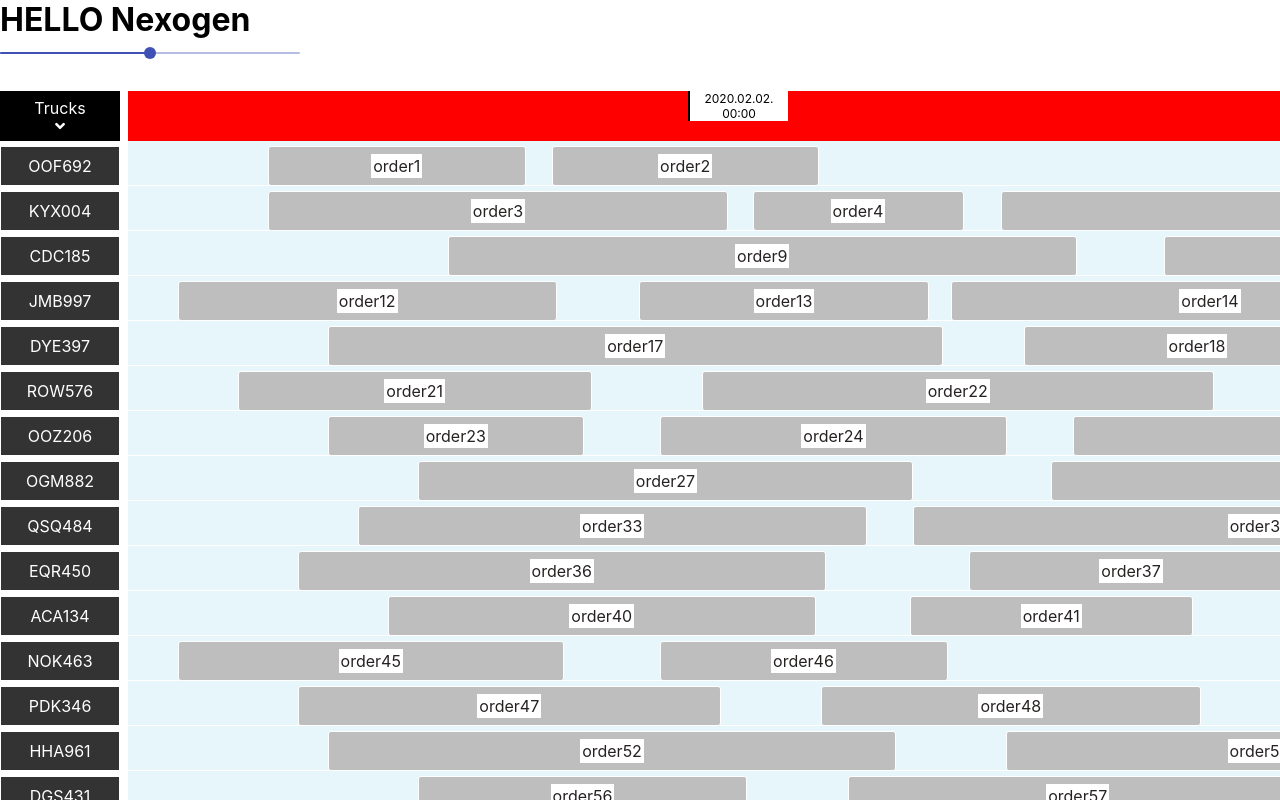
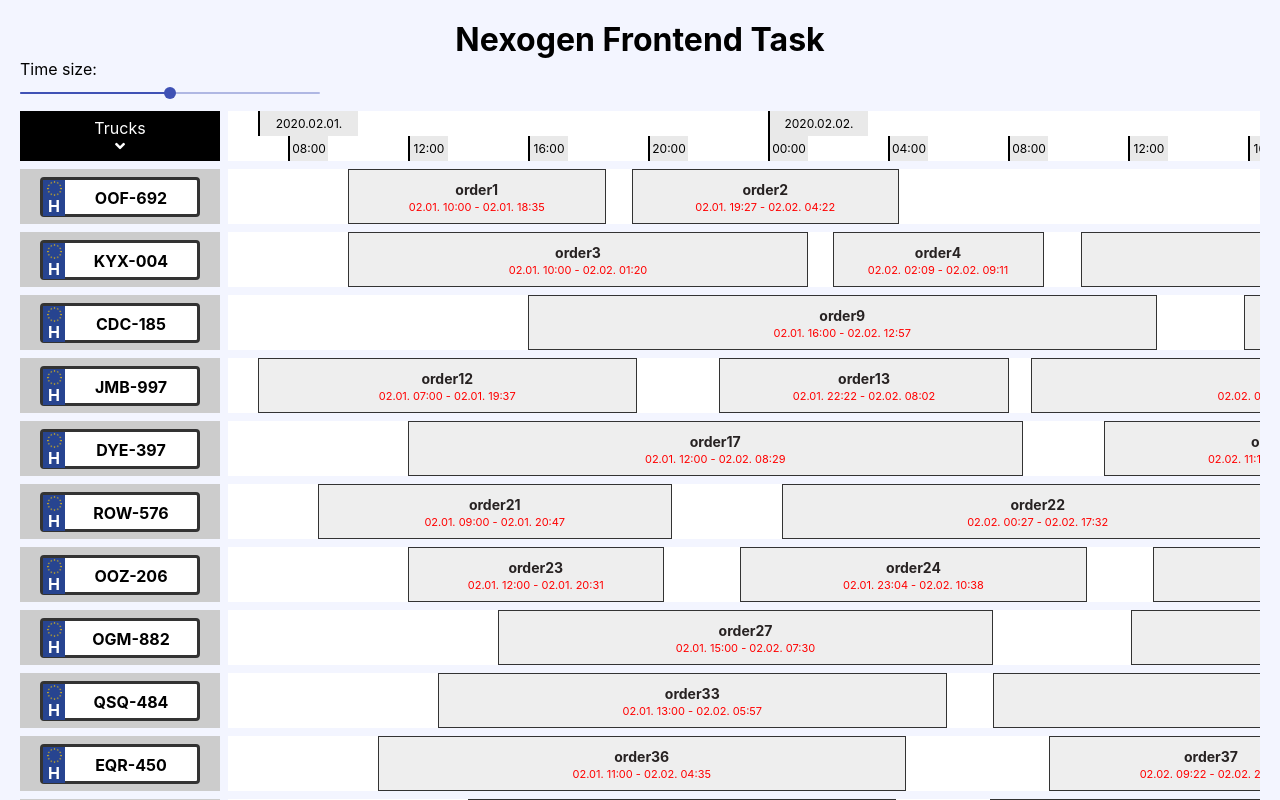
Before and after one commit to Freeride91/nexogen_trucks_task, a React (Create React App) app: page / in a window 1280 px wide. Shown: the top 800 px of the page. Built offline with nearby package versions, Linux system fonts and the light colour scheme.

Commit message:
timeline with hour labels

```diff
--- a/src/App.tsx
+++ b/src/App.tsx
@@ -1,18 +1,19 @@
 import React, { useState, useEffect } from "react";
 import TrucksDataSource from "./assets/trucktimeline.json";
-import OrderLineComponent from "./components/OrderLineComponent";
+import OrderLine from "./components/OrderLine";
 import styled from "styled-components";
 import Slider from "@material-ui/core/Slider";
-import { isBefore, isAfter } from "date-fns";
 import TimelineHeader from "./components/TimelineHeader";
 import { defaults } from "./assets/defaults";
+import LicensePlate from "./components/LicensePlate";
+import { getEarliestOrderStartDate, getLatestOrderEndDate } from "./utils/dateUtils";
 
 type TruckType = {
    name: string;
    assignedOrderId: Array<string>;
 };
 
-type OrderType = {
+export type OrderType = {
    id: string;
    from: string;
    to: string;
@@ -22,45 +23,26 @@ type TruckWithOrders = TruckType & {
    assignedOrders: Array<OrderType>;
 };
 
-function getEarliestOrderStartDate(orders: Array<OrderType>): Date {
-   let startDates = orders.map((order) => new Date(order.from));
-   let orderedStartDates = startDates.sort((a, b) => {
-      if (isBefore(a, b)) return -1;
-      if (isAfter(a, b)) return 1;
-      else return 0;
-   });
-   return orderedStartDates[0];
-}
-function getLatestOrderEndDate(orders: Array<OrderType>): Date {
-   let endDates = orders.map((order) => new Date(order.to));
-   let orderedEndDates = endDates.sort((a, b) => {
-      if (isBefore(a, b)) return -1;
-      if (isAfter(a, b)) return 1;
-      else return 0;
-   });
-   return orderedEndDates[endDates.length - 1];
-}
-
 interface SizeState {
    pixelsPerMinutes: number;
-};
+}
 
 const initialState: SizeState = {
    pixelsPerMinutes: defaults.pixelsPerMinutes,
 };
+
 export const SizeContext = React.createContext<SizeState>(initialState);
-
 
 function App() {
    const [trucksWithOrders, setTrucksWithOrders] = useState<TruckWithOrders[]>([]);
 
    const [startDate, setStartDate] = useState<Date>(getEarliestOrderStartDate(TrucksDataSource.orders));
    const [endDate, setEndDate] = useState<Date>(getLatestOrderEndDate(TrucksDataSource.orders));
-   const [minutesRange, setMinutesRange] = useState(0);
+   const [minutesRange, setMinutesRange] = useState<number>(0);
    const [pixelsPerMinutes, setPixelsPerMinutes] = useState<number>(defaults.pixelsPerMinutes);
 
    useEffect(() => {
-      const trucksWithOrders = TrucksDataSource.trucks.map((truck: TruckType) => {
+      const trucksWithOrders: Array<TruckWithOrders> = TrucksDataSource.trucks.map((truck: TruckType) => {
          let assignedOrders: OrderType[] = [];
 
          truck.assignedOrderId.forEach((id) => {
@@ -87,82 +69,93 @@ function App() {
 
    return (
       <SizeContext.Provider value={{ pixelsPerMinutes }}>
-         <h1>HELLO Nexogen</h1>
+         <StyledMainContainer>
+            <h1 className="center">Nexogen Frontend Task</h1>
+
             <ControlsWrapper>
-            <Slider min={0.2} max={0.8} step={0.1} value={pixelsPerMinutes} onChange={handleSliderChange} />
+               Time size: <Slider min={0.2} max={0.8} step={0.1} value={pixelsPerMinutes} onChange={handleSliderChange} />
             </ControlsWrapper>
-         <br />
 
-         <MainContainer>
-            <StyledTruckLabels>
-               <StyledTruckTitle width={defaults.truckNameLabelWidth}>
+            <StyledDataContainer>
+               <StyledTrucksColumn>
+                  <StyledTitle>
                      <span>Trucks</span>
                      <i className="fas fa-angle-down"></i>
-               </StyledTruckTitle>
+                  </StyledTitle>
 
                   {trucksWithOrders.map((truckWithOrder, idx) => {
                      return (
-                     <StyledTruckLabel key={idx} labelWidth={defaults.truckNameLabelWidth}>
-                        {truckWithOrder.name}
-                     </StyledTruckLabel>
+                        <StyledLicensePlateWrapper key={idx}>
+                           <LicensePlate label={truckWithOrder.name} />
+                        </StyledLicensePlateWrapper>
                      );
                   })}
-            </StyledTruckLabels>
+               </StyledTrucksColumn>
 
                <StyledTimelineContainer>
                   <TimelineHeader widthInMinutes={minutesRange} timelineStartDate={startDate} timelineEndDate={endDate} />
                   {trucksWithOrders.map((truckData: TruckWithOrders, idx: number) => (
-                  <OrderLineComponent key={idx} assignedOrders={truckData.assignedOrders} startDate={startDate} endDate={endDate} />
+                     <OrderLine
+                        key={idx}
+                        widthInMinutes={minutesRange}
+                        assignedOrders={truckData.assignedOrders}
+                        startDate={startDate}
+                        endDate={endDate}
+                     />
                   ))}
                </StyledTimelineContainer>
-         </MainContainer>
+            </StyledDataContainer>
+         </StyledMainContainer>
       </SizeContext.Provider>
    );
 }
 
 export default App;
 
+
+const StyledMainContainer = styled.div`
+   padding: 20px;
+   background: #F3F5FF;
+`;
+
 const ControlsWrapper = styled.div`
    width: 300px;
 `;
 
-const MainContainer = styled.div`
+const StyledDataContainer = styled.div`
    display: flex;
 `;
 
-const StyledTruckLabels = styled.div`
+const StyledTrucksColumn = styled.div`
    margin-right: 8px;
 `;
 
-const StyledTruckTitle = styled.div<{ width?: number }>`
+const StyledTitle = styled.div<{ width?: number }>`
    background: black;
    color: white;
    display: flex;
    flex-direction: column;
    align-items: center;
    justify-content: center;
-   height: ${defaults.headerHeight}px;
-   ${(props) => props.width && `width: ${props.width}px;`};
+   height: ${defaults.timelineHeaderHeight}px;
+   width: 200px;
 `;
 
-const StyledTruckLabel = styled.div<{ labelWidth: number }>`
+const StyledLicensePlateWrapper = styled.div`
    display: flex;
    align-items: center;
    justify-content: center;
 
    flex-shrink: 0;
-   width: ${(props) => props.labelWidth}px;
+   width: 200px;
 
-   height: 40px;
-   background-color: #333;
-   color: #fff;
-   border: 1px solid white;
+   height: ${defaults.lineHeight}px;
+   background-color: #ccc;
 
-   margin: ${defaults.lineGap}px 0;
+   margin: ${defaults.lineGap}px 0 0 0;
 `;
 
 const StyledTimelineContainer = styled.div`
-   background: #e7f6fa;
    overflow-y: auto;
    overflow-x: auto;
 `;
--- a/src/assets/defaults.js
+++ b/src/assets/defaults.js
@@ -1,14 +1,12 @@
 export const defaults = {
    pixelsPerMinutes: 0.5,
 
-   lineHeight: 40,
-   lineGap: 5,
+   lineHeight: 55,
+   lineGap: 8,
 
-   headerHeight: 50,
-
-   truckNameLabelWidth: 120,
+   timelineHeaderHeight: 50,
    timelineHeaderDayLabelWidth: 100,
 
-   timeStartGutterMinutes: 100,
-   timeEndGutterMinutes: 100,
+   timeStartGutterMinutes: 60,
+   timeEndGutterMinutes: 60,
 };
--- /dev/null
+++ b/src/components/LicensePlate.tsx
@@ -0,0 +1,53 @@
+import React from "react";
+import styled from "styled-components";
+import eu from "../assets/eu.png";
+
+const LicensePlate = ({ label }) => {
+   return (
+      <StyledLicensePlate>
+         <div className="left">
+            <img src={eu} alt="eu"/>
+            <b>H</b>
+         </div>
+         <div className="right">
+            {label.substr(0, 3)}-{label.substr(3, 3)}
+         </div>
+      </StyledLicensePlate>
+   );
+};
+
+export default LicensePlate;
+
+const StyledLicensePlate = styled.div`
+   display: grid;
+   grid-template-columns: 1fr 6fr;
+   width: 160px;
+   height: 40px;
+   background-color: #fff;
+
+   border: 3px solid #333;
+   border-radius: 4px;
+
+   .left {
+      background: #274490;
+      color: #fff;
+      display: flex;
+      flex-direction: column;
+      align-items: center;
+      justify-content: center;
+
+      img {
+         margin-top: 1px;
+         width: 15px;
+         height: 15px;
+      }
+   }
+
+   .right {
+      display: flex;
+      align-items: center;
+      justify-content: center;
+      color: #000;
+      font-weight: bold;
+   }
+`;
--- a/src/components/OrderLineComponent.tsx
+++ b/src/components/OrderLine.tsx
@@ -4,11 +4,18 @@ import { defaults } from "../assets/defaults";
 import { format } from "date-fns";
 import { SizeContext } from "../App";
 
-const OrderLineComponent = ({ assignedOrders, startDate, endDate }) => {
+const OrderLine = ({ assignedOrders, widthInMinutes, startDate, endDate }) => {
    const { pixelsPerMinutes: pixPerMin } = React.useContext(SizeContext);
-   console.log("RERENDER order");
+
+   const fullLineWidth =
+      widthInMinutes * pixPerMin +
+      defaults.timeStartGutterMinutes * pixPerMin +
+      defaults.timeEndGutterMinutes * pixPerMin +
+      defaults.timelineHeaderDayLabelWidth;
+
+
    return (
-      <StyledOrderLine>
+      <StyledOrderLine width={fullLineWidth}>
          {assignedOrders.map((order) => {
             const order_fromDate = new Date(order.from);
             const order_toDate = new Date(order.to);
@@ -21,9 +28,9 @@ const OrderLineComponent = ({ assignedOrders, startDate, endDate }) => {
             return (
                <StyledOrder key={order.id} posLeft={posLeft} width={orderWidth}>
                   <div className="head">{order.id}</div>
-                  {/* <div className="dates">
+                  <div className="dates">
                      {format(order_fromDate, "MM.dd. HH:mm")} - {format(order_toDate, "MM.dd. HH:mm")}
-                  </div> */}
+                  </div>
                </StyledOrder>
             );
          })}
@@ -31,32 +38,39 @@ const OrderLineComponent = ({ assignedOrders, startDate, endDate }) => {
    );
 };
 
-export default OrderLineComponent;
+export default OrderLine;
 
-const StyledOrderLine = styled.div`
-   display: flex;
-   align-items: center;
+
+interface OrderLineProps {
+   width: number;
+}
+
+const StyledOrderLine = styled.div.attrs<OrderLineProps>(
+   (props) => ({
+      style: {
+         width: props.width + "px"
+      }
+   })
+)<OrderLineProps>`
+   background: #fff;
    height: ${defaults.lineHeight}px;
-   border-bottom: 1px solid #fff;
-
-   margin: ${defaults.lineGap}px 0;
-
+   margin: ${defaults.lineGap}px 0 0 0;
    position: relative;
 `;
 
-interface ItemProps {
+interface OrderItemProps {
    posLeft: number;
    width: number;
 }
 
-const StyledOrder = styled.div.attrs<ItemProps>(
+const StyledOrder = styled.div.attrs<OrderItemProps>(
    (props) => ({
       style: {
          left: props.posLeft + "px",
          width: props.width + "px"
       }
    })
-)<ItemProps>`
+)<OrderItemProps>`
    display: flex;
    align-items: center;
    justify-content: center;
@@ -64,21 +78,23 @@ const StyledOrder = styled.div.attrs<ItemProps>(
 
    position: absolute;
 
-   height: 40px;
+   height: ${defaults.lineHeight}px;
 
-   background-color: #bebebe;
+   background-color: #eeeeee;
    color: #fff;
-   border: 1px solid white;
-   border-radius: 3px;
+   border: 1px solid #333;
    padding: 0 4px;
 
    .head {
-      background: white;
+      /* background: white; */
       color: #272222;
+      font-size: 14px;
+      font-weight: bold;
       padding: 2px;
    }
 
    .dates {
-      font-size: 12px;
+      font-size: 11px;
+      color: red;
    }
 `;
--- a/src/components/TimelineHeader.tsx
+++ b/src/components/TimelineHeader.tsx
@@ -1,41 +1,72 @@
 import React from "react";
 import styled from "styled-components";
 import { defaults } from "../assets/defaults";
-import { format, eachDayOfInterval, differenceInMinutes } from "date-fns";
+import { format, eachDayOfInterval, differenceInMinutes, eachHourOfInterval } from "date-fns";
 import { SizeContext } from "../App";
 
 type DateWithStartMinute = {
-   dayStartDate: Date;
+   startDate: Date;
    minutesPosition: number;
 };
 
 const TimelineHeader = ({ widthInMinutes, timelineStartDate, timelineEndDate }) => {
    const { pixelsPerMinutes: pixPerMin } = React.useContext(SizeContext);
 
-   const eachDayStartDate: Array<Date> = eachDayOfInterval({ start: timelineStartDate, end: timelineEndDate });
+   const eachDayStartDates: Array<Date> = eachDayOfInterval({ start: timelineStartDate, end: timelineEndDate });
    // removing the first one since it's before the beginning of the timeline
-   eachDayStartDate.splice(0, 1);
+   eachDayStartDates.splice(0, 1);
 
-   let eachDayStartDescriptor: Array<DateWithStartMinute> = eachDayStartDate.map((dayStartDate) => {
+   let eachDayStartDescriptors: Array<DateWithStartMinute> = eachDayStartDates.map((dayStartDate) => {
       const minute: number = differenceInMinutes(dayStartDate, timelineStartDate);
       return {
-         dayStartDate,
+         startDate: dayStartDate,
          minutesPosition: minute,
       };
    });
 
-   const fullHeaderWidth = widthInMinutes * pixPerMin + defaults.timeStartGutterMinutes * pixPerMin + defaults.timeEndGutterMinutes * pixPerMin + defaults.timelineHeaderDayLabelWidth;
+   const eachHourStartDates: Array<Date> = eachHourOfInterval({ start: timelineStartDate, end: timelineEndDate });
+
+   let eachHourStartDescriptors: Array<DateWithStartMinute> = eachHourStartDates.map((hourStartDate) => {
+      const minute: number = differenceInMinutes(hourStartDate, timelineStartDate);
+      return {
+         startDate: hourStartDate,
+         minutesPosition: minute,
+      };
+   });
+
+   const fullHeaderWidth =
+      widthInMinutes * pixPerMin +
+      defaults.timeStartGutterMinutes * pixPerMin +
+      defaults.timeEndGutterMinutes * pixPerMin +
+      defaults.timelineHeaderDayLabelWidth;
+
+   const firstDayLabelPos = defaults.timeStartGutterMinutes * pixPerMin;
 
    return (
       <StyledHeader width={fullHeaderWidth}>
-         {eachDayStartDescriptor.map((dayStart) => {
-            const posLeft = dayStart.minutesPosition * pixPerMin + defaults.timeStartGutterMinutes * pixPerMin;
+         {/* drawing out the first order's start */}
+         <DayLabel posLeft={firstDayLabelPos}>
+            <span>{format(timelineStartDate, "yyyy.MM.dd. ")}</span>
+            {/* <span>{format(timelineStartDate, "HH:mm")}</span> */}
+         </DayLabel>
+         {eachDayStartDescriptors.map((start: DateWithStartMinute) => {
+            const posLeft = start.minutesPosition * pixPerMin + defaults.timeStartGutterMinutes * pixPerMin;
             return (
                <DayLabel posLeft={posLeft}>
-                  <span>{format(dayStart.dayStartDate, "yyyy.MM.dd. ")}</span>
-                  <span>{format(dayStart.dayStartDate, "HH:mm")}</span>
+                  <span>{format(start.startDate, "yyyy.MM.dd.")}</span>
+                  {/* <span>{format(start.dayStartDate, "HH:mm")}</span> */}
                </DayLabel>
             );
+         })}
+         {eachHourStartDescriptors.map((start: DateWithStartMinute) => {
+            const posLeft = start.minutesPosition * pixPerMin + defaults.timeStartGutterMinutes * pixPerMin;
+            if (start.startDate.getHours() % 4 === 0) {
+               return (
+                  <HourLabel posLeft={posLeft}>
+                     <span>{format(start.startDate, "HH:mm")}</span>
+                  </HourLabel>
+               );
+            } else return null;
          })}
       </StyledHeader>
    );
@@ -45,8 +76,8 @@ export default TimelineHeader;
 
 const StyledHeader = styled.div<{ width?: number }>`
    display: flex;
-   background: red;
-   height: ${defaults.headerHeight}px;
+   background: #fff;
+   height: ${defaults.timelineHeaderHeight}px;
    ${(props) => props.width && `width: ${props.width}px;`};
 
    position: relative;
@@ -55,7 +86,7 @@ const StyledHeader = styled.div<{ width?: number }>`
 const DayLabel = styled.div<{ posLeft: number }>`
    position: absolute;
 
-   background: white;
+   background: #e9e9e9;
    color: black;
    font-size: 12px;
 
@@ -68,4 +99,29 @@ const DayLabel = styled.div<{ posLeft: number }>`
 
    left: ${(props) => props.posLeft}px;
    width: ${defaults.timelineHeaderDayLabelWidth}px;
+   height: ${defaults.timelineHeaderHeight / 2}px;
 `;
+
+const HourLabel = styled.div.attrs<{ posLeft: number }>((props) => ({
+   style: {
+      left: props.posLeft + "px",
+   },
+}))<{ posLeft: number }>`
+   position: absolute;
+
+   background: #e9e9e9;
+   color: black;
+   font-size: 12px;
+
+   display: flex;
+   justify-content: center;
+   flex-direction: column;
+
+   align-items: center;
+   border-left: 2px solid black;
+
+   top: ${defaults.timelineHeaderHeight / 2}px;
+   height: ${defaults.timelineHeaderHeight / 2}px;
+
+   width: 40px;
+`;
--- a/src/index.css
+++ b/src/index.css
@@ -11,3 +11,7 @@ body {
     -webkit-font-smoothing: antialiased;
     -moz-osx-font-smoothing: grayscale;
 }
+
+.center {
+   text-align: center;
+}
--- /dev/null
+++ b/src/utils/dateUtils.tsx
@@ -0,0 +1,21 @@
+import { isBefore, isAfter } from "date-fns";
+import { OrderType } from "../App";
+
+export function getEarliestOrderStartDate(orders: Array<OrderType>): Date {
+   let startDates = orders.map((order) => new Date(order.from));
+   let orderedStartDates = startDates.sort((a, b) => {
+      if (isBefore(a, b)) return -1;
+      if (isAfter(a, b)) return 1;
+      else return 0;
+   });
+   return orderedStartDates[0];
+}
+export function getLatestOrderEndDate(orders: Array<OrderType>): Date {
+   let endDates = orders.map((order) => new Date(order.to));
+   let orderedEndDates = endDates.sort((a, b) => {
+      if (isBefore(a, b)) return -1;
+      if (isAfter(a, b)) return 1;
+      else return 0;
+   });
+   return orderedEndDates[endDates.length - 1];
+}
```
Also changed, not shown: src/assets/eu.png (added), 1 other file (tests, documents, lock files or other folders). Lines whose indentation alone changed are shown as unchanged.
